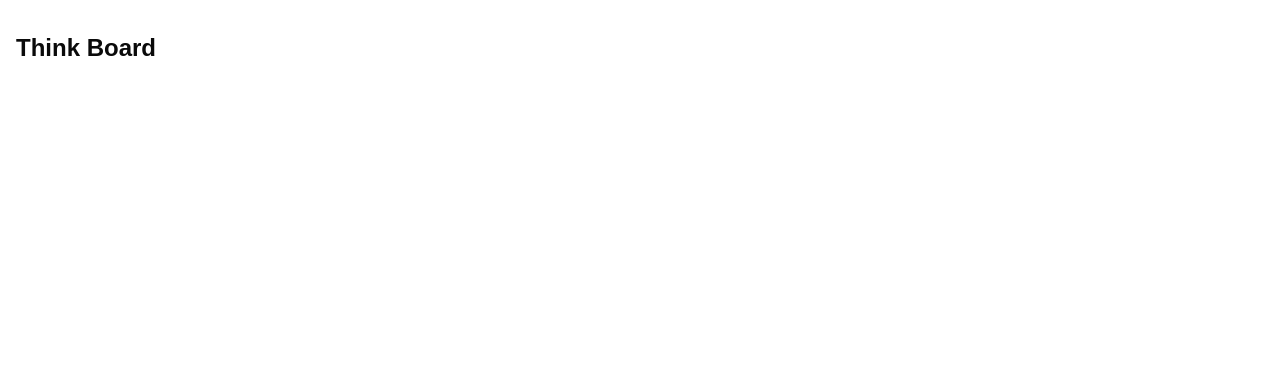
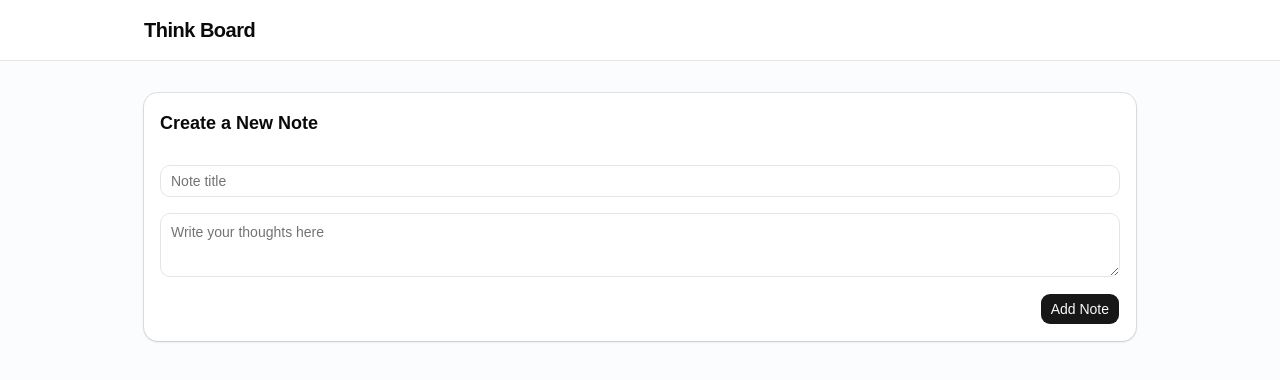
Before and after one commit to sina-afsahi/QBC-think-board-project, a React (Vite) app: page / in a window 1280 px wide. Shown: the top 380 px of the page. Built offline with nearby package versions, Linux system fonts and the light colour scheme.

Commit message:
feat: create heade and NoteForm component

```diff
--- a/src/App.tsx
+++ b/src/App.tsx
@@ -1,7 +1,20 @@
+import { NoteForm } from "@/components/notes/NoteForm";
+
 const App = () => {
   return (
-    <div className="container mx-auto px-4 py-8">
-      <h1 className="text-2xl font-bold">Think Board</h1>
+    <div className="min-h-screen bg-slate-50/50">
+      <header className="border-b bg-white sticky top-0 z-10">
+        <div className="container mx-auto max-w-5xl px-4 py-4 flex items-center justify-between">
+          <div className="flex items-center gap-2.5">
+            <div>
+              <h1 className="text-xl font-bold tracking-tight">Think Board</h1>
+            </div>
+          </div>
+        </div>
+      </header>
+      <main className="container mx-auto max-w-5xl px-4 py-8">
+        <NoteForm />
+      </main>
     </div>
   );
 };
--- /dev/null
+++ b/src/components/notes/NoteForm.tsx
@@ -0,0 +1,37 @@
+import { Button } from "@/components/ui/button";
+import { Card, CardContent, CardHeader, CardTitle } from "@/components/ui/card";
+import { Input } from "@/components/ui/input";
+import { Textarea } from "@/components/ui/textarea";
+
+export const NoteForm = () => {
+  return (
+    <Card className="mb-8 shadow-sm">
+      <CardHeader className="pb-3">
+        <CardTitle className="flex items-center gap-2 text-lg font-semibold">
+          Create a New Note
+        </CardTitle>
+      </CardHeader>
+      <CardContent>
+        <form className="space-y-4">
+          <div>
+            <Input
+              placeholder="Note title"
+              className="font-medium"
+            />
+          </div>
+          <div>
+            <Textarea
+              placeholder="Write your thoughts here"
+              rows={4}
+            />
+          </div>
+          <div className="flex justify-end">
+            <Button className="gap-2">
+              Add Note
+            </Button>
+          </div>
+        </form>
+      </CardContent>
+    </Card>
+  );
+};
```
